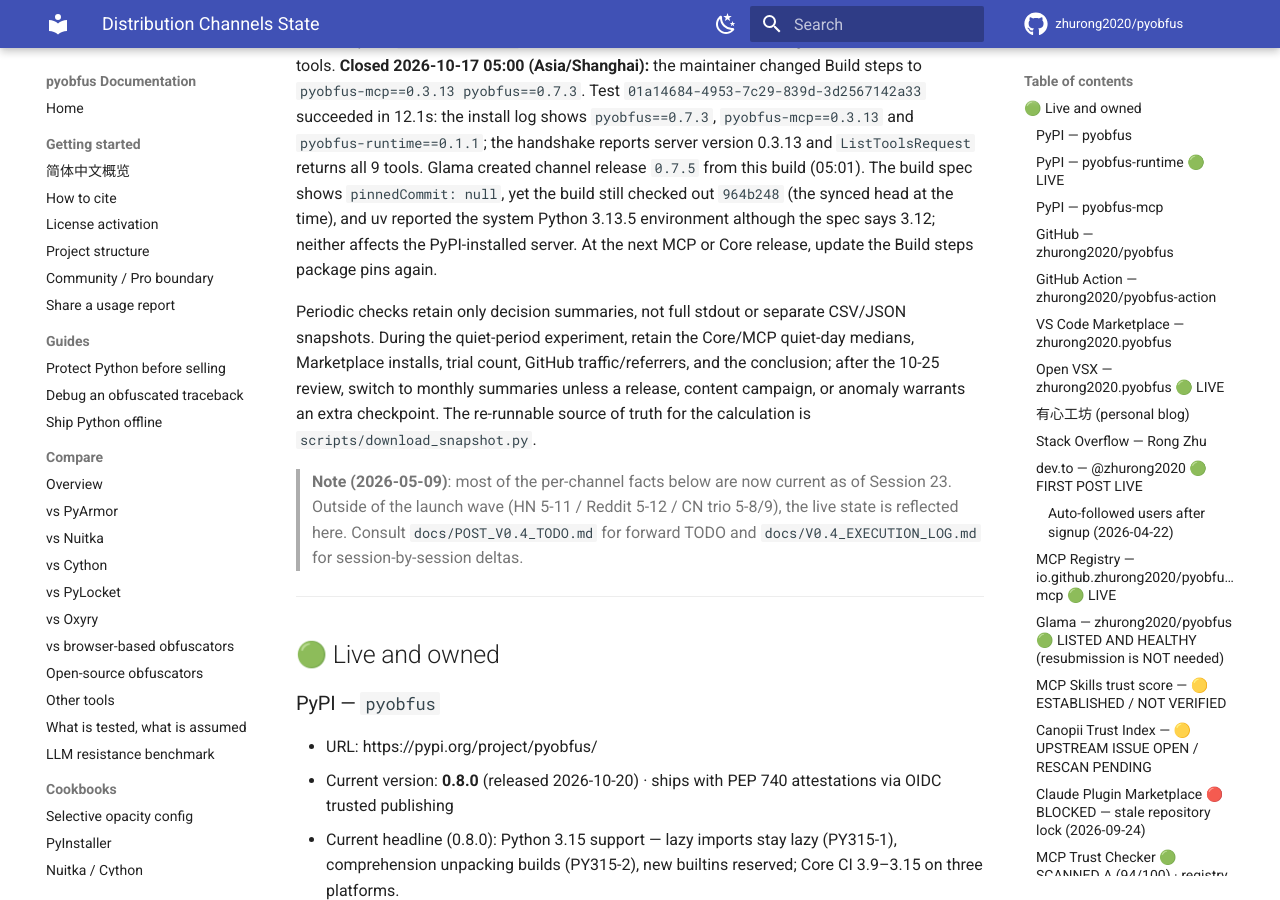
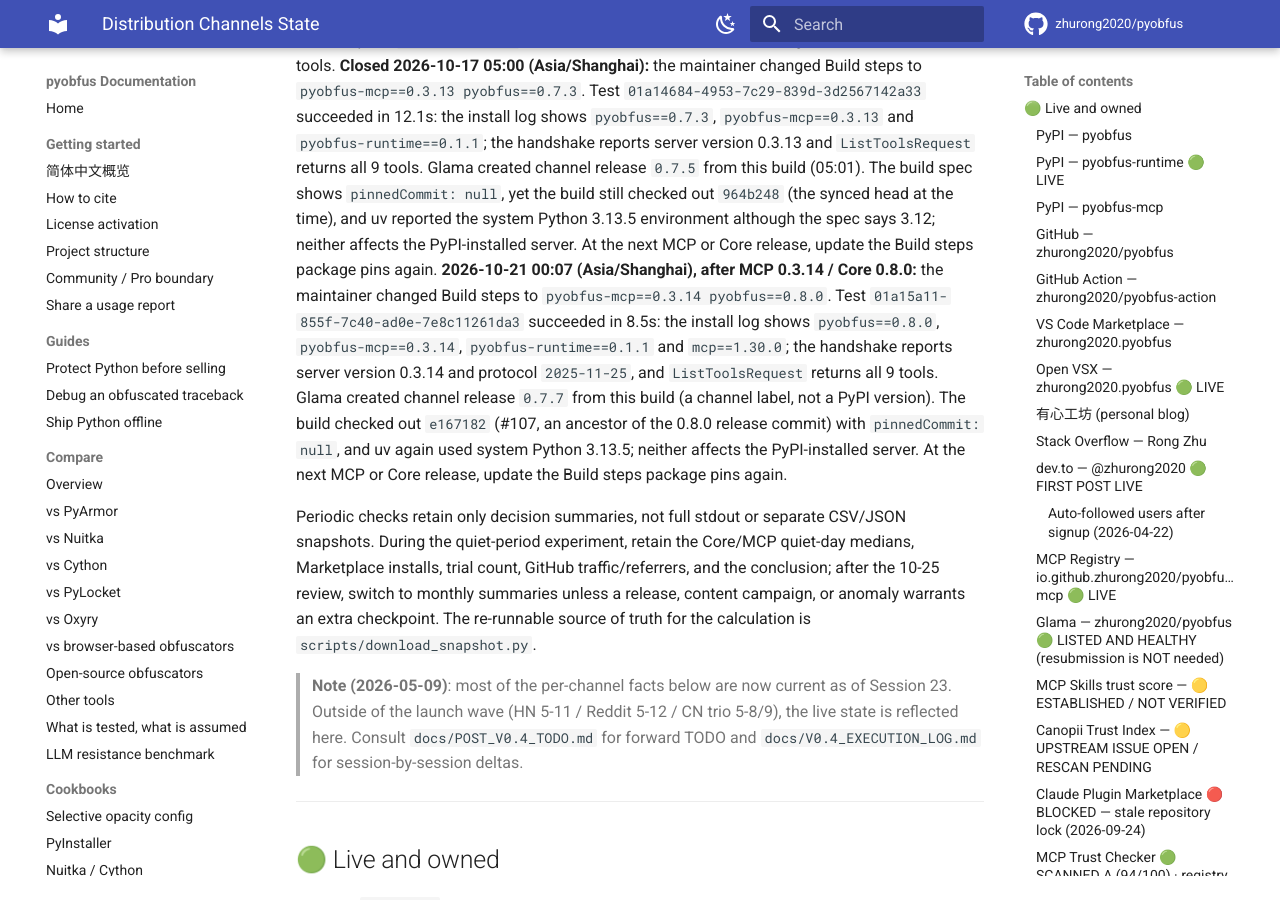
Before and after one commit to zhurong2020/pyobfus, an MkDocs documentation site: the page built from docs/DISTRIBUTION_CHANNELS.md, in a window 1280 px wide and 900 px high, scrolled down 1301 px. Built offline with MkDocs 1.6.1 and Material for MkDocs 9.7.7, drawn with Linux system fonts in a browser that asks for light colours; comment, search, counter and statistics services are not loaded.

Commit message:
docs: record Glama update to pyobfus-mcp 0.3.14 / pyobfus 0.8.0
Co-Authored-By: Claude Opus 5.5 <noreply@anthropic.com>

```diff
--- a/docs/DISTRIBUTION_CHANNELS.md
+++ b/docs/DISTRIBUTION_CHANNELS.md
@@ -67,6 +67,17 @@ build spec shows `pinnedCommit: null`, yet the build still checked out
 3.13.5 environment although the spec says 3.12; neither affects the
 PyPI-installed server. At the next MCP or Core release, update the Build
 steps package pins again.
+**2026-10-21 00:07 (Asia/Shanghai), after MCP 0.3.14 / Core 0.8.0:** the
+maintainer changed Build steps to `pyobfus-mcp==0.3.14 pyobfus==0.8.0`. Test
+`01a15a11-855f-7c40-ad0e-7e8c11261da3` succeeded in 8.5s: the install log shows
+`pyobfus==0.8.0`, `pyobfus-mcp==0.3.14`, `pyobfus-runtime==0.1.1` and
+`mcp==1.30.0`; the handshake reports server version 0.3.14 and protocol
+`2025-11-25`, and `ListToolsRequest` returns all 9 tools. Glama created
+channel release `0.7.7` from this build (a channel label, not a PyPI version).
+The build checked out `e167182` (#107, an ancestor of the 0.8.0 release
+commit) with `pinnedCommit: null`, and uv again used system Python 3.13.5;
+neither affects the PyPI-installed server. At the next MCP or Core release,
+update the Build steps package pins again.
 
 Periodic checks retain only decision summaries, not full stdout or separate
 CSV/JSON snapshots. During the quiet-period experiment, retain the Core/MCP
```
Also changed, not shown: CLAUDE.md (+2 -2 lines), docs/CURRENT_PLAN_ZH.md (+1 -1 lines), docs/TODO.md (+1 -1 lines).
